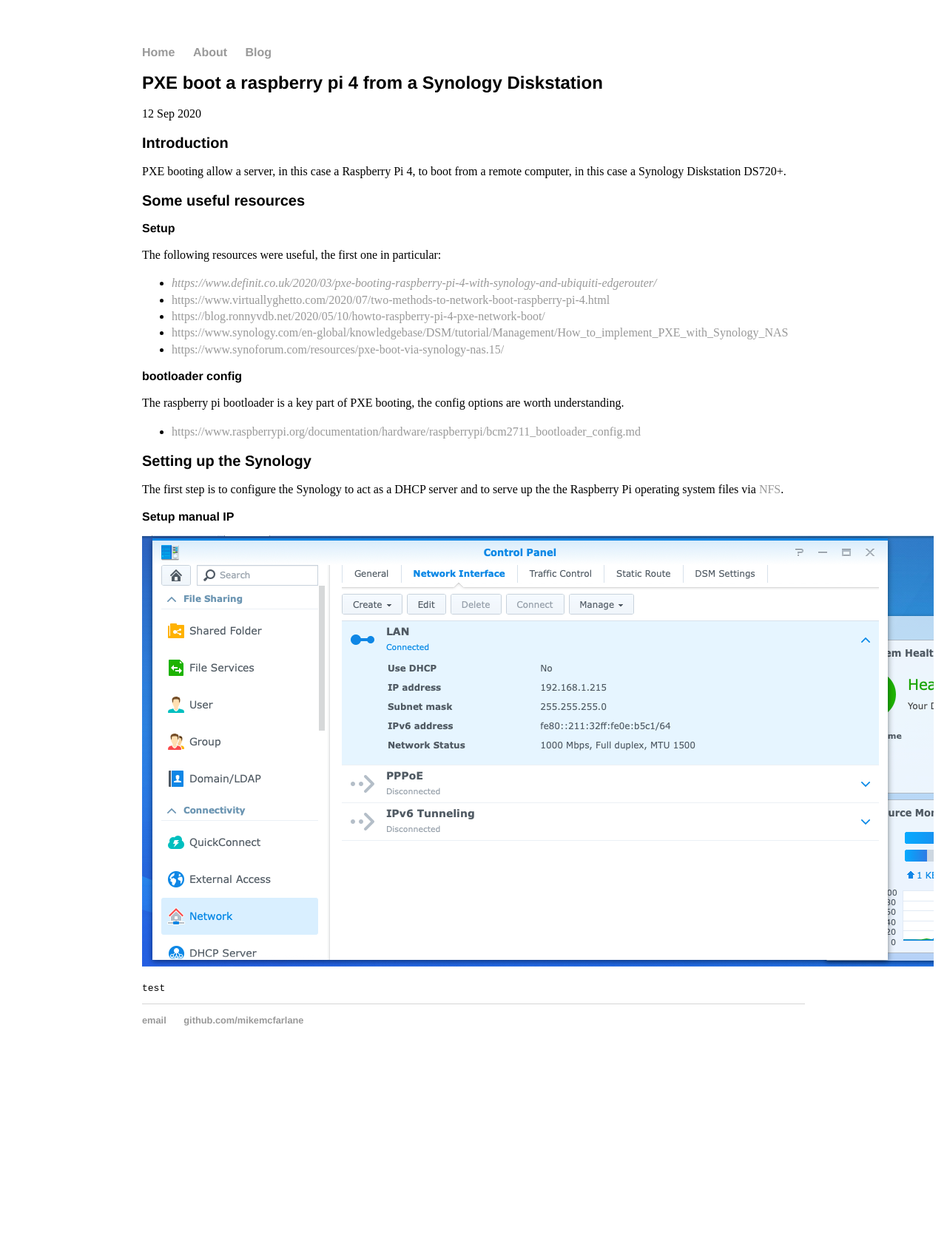
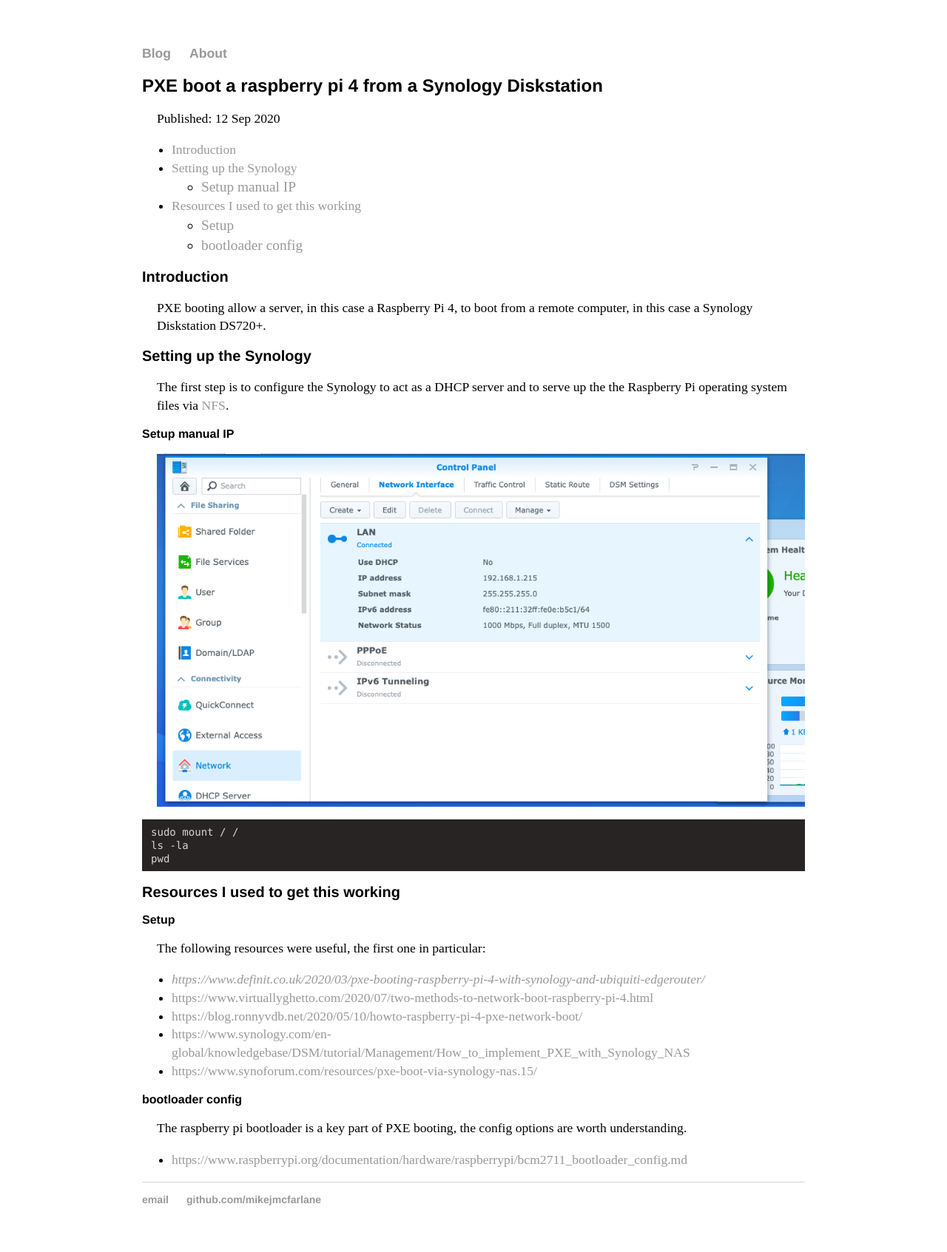
Before and after one commit to mikejmcfarlane/mikejmcfarlane.github.io, a Jekyll site: the page built from _posts/2020-09-13-PXE-boot-raspberry-pi-4-from-synology-diskstation.md, in a window 1280 px wide. Shown: the whole page at 74% size. Built offline with Jekyll 4.4.1, drawn with Linux system fonts in a browser that asks for light colours; before the commit the page ends 1449 px from its top, so only the background shows below that.

Commit message:
got a basic style

````diff
--- a/_layouts/default.html
+++ b/_layouts/default.html
@@ -8,9 +8,8 @@
 		<body>
 			<nav>
 	    		<ul>
-	        		<li><a href="/">Home</a></li>
-		        	<li><a href="/about">About</a></li>
-	        		<li><a href="/blog">Blog</a></li>
+					<li><a href="/blog">Blog</a></li>
+					<li><a href="/about">About</a></li>
 	    		</ul>
 			</nav>
 			<div class="container">
@@ -21,7 +20,7 @@
 			<footer>
 	    		<ul>
 	        		<li><a href="mailto:mikejmcfarlane@gmail.com">email</a></li>
-	        		<li><a href="https://github.com/mikemcfarlane">github.com/mikemcfarlane</a></li>
+	        		<li><a href="https://github.com/mikejmcfarlane">github.com/mikejmcfarlane</a></li>
 				</ul>
 			</footer>
 		</body>
--- a/_layouts/post.html
+++ b/_layouts/post.html
@@ -2,7 +2,7 @@
 layout: default
 ---
 <h1>{{ page.title }}</h1>
-<p class="meta">{{ page.date | date_to_string }}</p>
+<p class="meta">Published: {{ page.date | date_to_string }}</p>
 
 <div class="post">
   {{ content }}
--- a/_posts/2020-09-13-PXE-boot-raspberry-pi-4-from-synology-diskstation.md
+++ b/_posts/2020-09-13-PXE-boot-raspberry-pi-4-from-synology-diskstation.md
@@ -4,11 +4,32 @@
 date: 2020-09-12
 ---
 
+- [Introduction](#introduction)
+- [Setting up the Synology](#setting-up-the-synology)
+  - [Setup manual IP](#setup-manual-ip)
+- [Resources I used to get this working](#resources-i-used-to-get-this-working)
+  - [Setup](#setup)
+  - [bootloader config](#bootloader-config)
+
 ## Introduction
 
 PXE booting allow a server, in this case a Raspberry Pi 4, to boot from a remote computer, in this case a Synology Diskstation DS720+.
 
-## Some useful resources
+## Setting up the Synology
+
+The first step is to configure the Synology to act as a DHCP server and to serve up the the Raspberry Pi operating system files via [NFS](https://www.raspberrypi.org/documentation/configuration/nfs.md).
+
+### Setup manual IP
+
+![Control Panel]({{ site.url }}/assets/ControlPanel.png)
+
+```bash
+sudo mount / /
+ls -la
+pwd
+```
+
+## Resources I used to get this working
 
 ### Setup
 
@@ -25,15 +46,3 @@
 The raspberry pi bootloader is a key part of PXE booting, the config options are worth understanding.
 
 * [https://www.raspberrypi.org/documentation/hardware/raspberrypi/bcm2711_bootloader_config.md](https://www.raspberrypi.org/documentation/hardware/raspberrypi/bcm2711_bootloader_config.md)
-
-## Setting up the Synology
-
-The first step is to configure the Synology to act as a DHCP server and to serve up the the Raspberry Pi operating system files via [NFS](https://www.raspberrypi.org/documentation/configuration/nfs.md).
-
-### Setup manual IP
-
-![Control Panel]({{ site.url }}/assets/ControlPanel.png)
-
-```bash
-test
-```
--- a/blog/index.html
+++ b/blog/index.html
@@ -6,6 +6,6 @@
 	<ul class="posts">
 
 	  {% for post in site.posts %}
-	    <li><span>{{ post.date | date_to_string }}</span> » <a href="{{ post.url }}" title="{{ post.title }}">{{ post.title }}</a></li>
+	    <p><li><span>{{ post.date | date_to_string }}</span> » <a href="{{ post.url }}" title="{{ post.title }}">{{ post.title }}</a></li></p>
 	  {% endfor %}
 	</ul>
--- a/css/main.css
+++ b/css/main.css
@@ -32,11 +32,12 @@
     font-family:'Helvetica', 'Arial', 'Sans-Serif';
 }
 p {
-    font-size: 1.0em;
+    font-size: 1.1em;
     line-height: 1.4em;
+    padding-left: 20px;
 }
-ul {
-    font-size: 1.0em;
+ul, ol {
+    font-size: 1.1em;
     line-height: 1.4em;
 }
 footer {
@@ -52,3 +53,31 @@
 ul.posts li {
     list-style: none;
 }
+
+pre,
+code {
+    font-family: "Menlo", "Inconsolata", "Consolas", "Roboto Mono", "Ubuntu Mono", "Liberation Mono", "Courier New", monospace;;
+    font-size: 0.9375em;
+    color: #d5d5d5;
+    background-color: #292424;
+}
+
+code {
+    padding: 1px 5px;
+}
+
+pre {
+    padding: 8px 12px;
+    overflow-x: auto;
+
+    > code {
+        border: 0;
+        padding-right: 0;
+        padding-left: 0;
+    }
+}
+
+img {
+    max-width: 100%;
+    vertical-align: middle;
+}
````
Also changed, not shown: about/index.html (+4 -8 lines).
